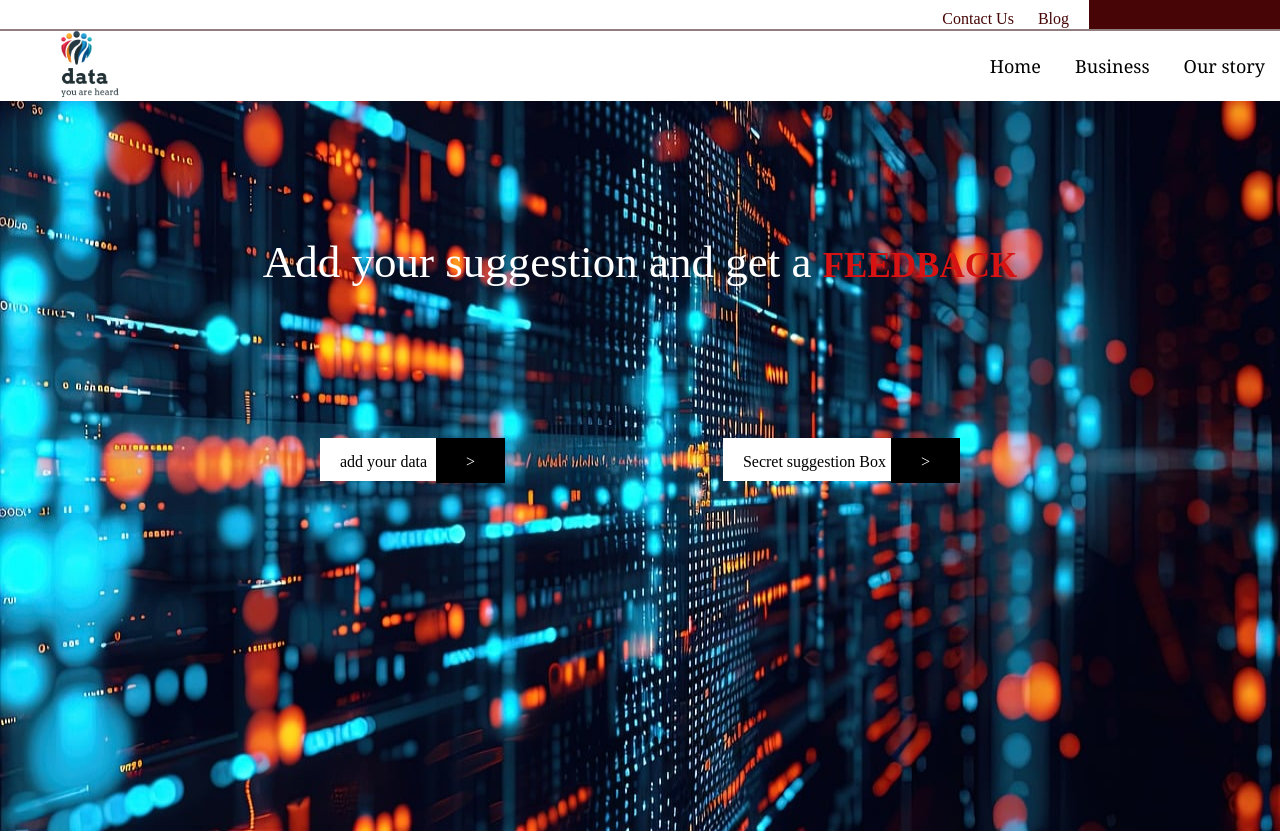
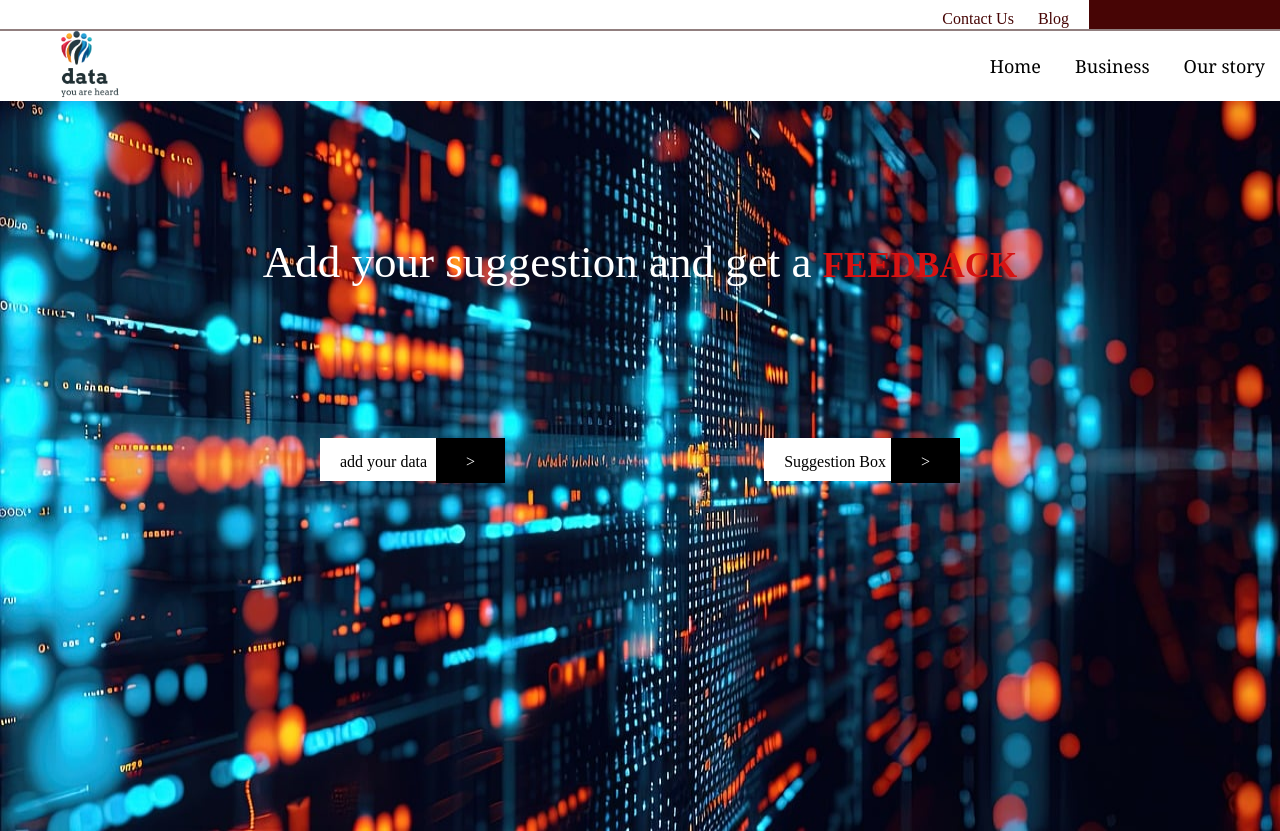
Before and after one commit to amiabdul/sample, a Django app: page / in a window 1280 px wide. Run offline with Django 5.2, Linux system fonts and the light colour scheme.

Commit message:
new update

```diff
--- a/home_page/templates/home_page/index.html
+++ b/home_page/templates/home_page/index.html
@@ -41,9 +41,7 @@
         </p>
 
         <p id="second-box">
-          Secret suggestion Box<span
-            ><a href="{% url 'suggestion' %}">></a>
-          </span>
+          Suggestion Box<span><a href="{% url 'suggestion' %}">></a> </span>
         </p>
       </div>
     </section>
```
